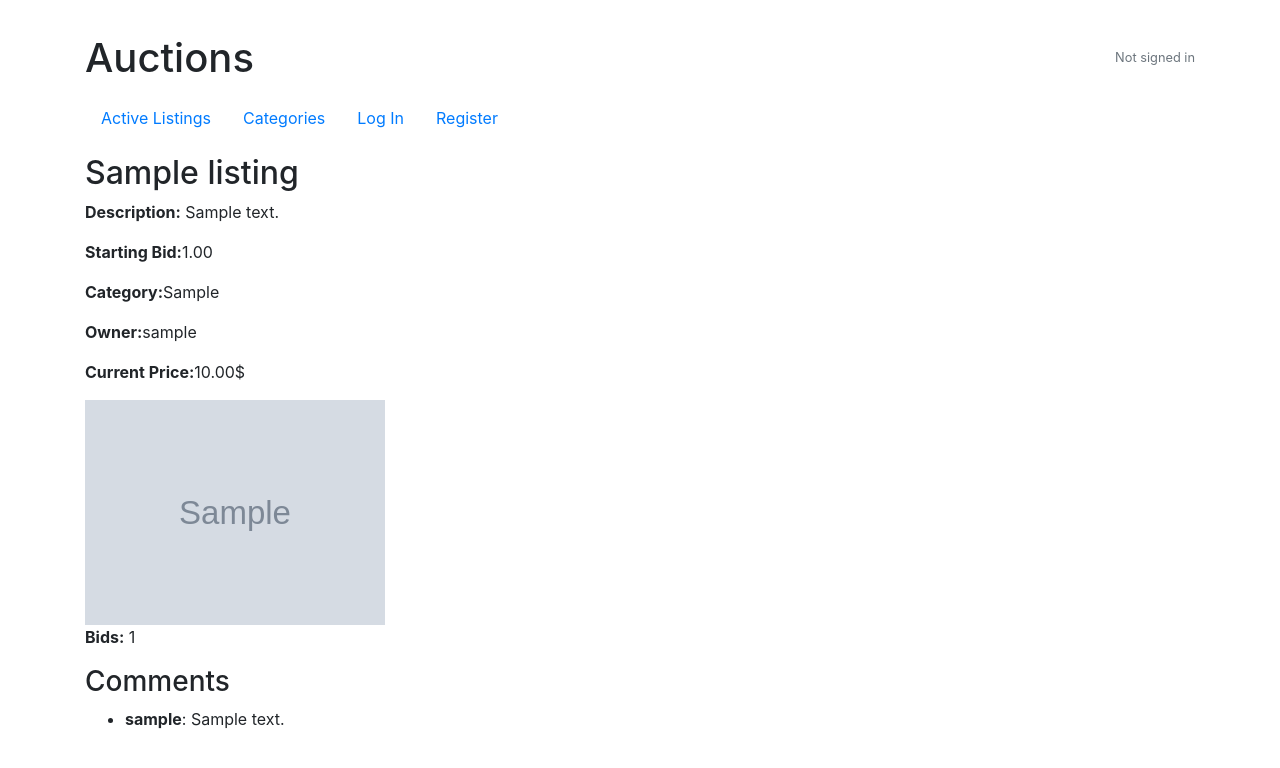
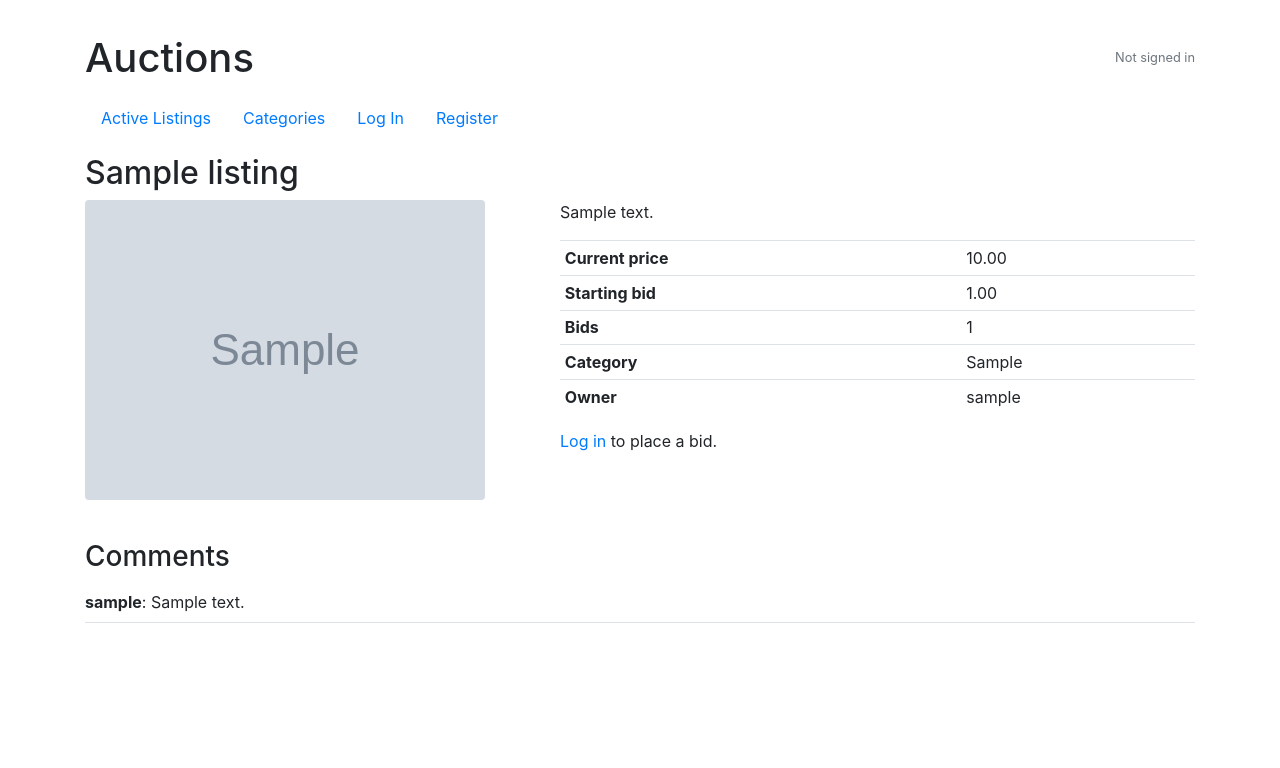
Before and after one commit to manikouchakian/Django-Auction-Site, a Django app: page /listing/1 in a window 1280 px wide. Shown: the top 768 px of the page. Run offline with Django 3.2, Linux system fonts and the light colour scheme; tables that the repository leaves empty hold one stand-in row (values such as "Sample post"); grey boxes marked "Sample" are stand-in pictures; some libraries are stand-ins or nearby versions.

Commit message:
Enhance listing detail layout and error display
Refactor auction listing detail template to improve layout and error handling.

```diff
--- a/auctions/templates/auctions/listing_detail.html
+++ b/auctions/templates/auctions/listing_detail.html
@@ -1,72 +1,98 @@
 {% extends "auctions/layout.html" %}
+
+{% block title %}{{ listing.title }}{% endblock %}
 
 {% block body %}
 
     <h2>{{ listing.title }}</h2>
 
-    <p><strong>Description:</strong> {{ listing.description}} </p>
-    <p><strong>Starting Bid:</strong>{{ listing.starting_bid }}</p>
-    <p><strong>Category:</strong>{{ listing.category }}</p>
-    <p><strong>Owner:</strong>{{ listing.owner.username }}</p>
-    <p><strong>Current Price:</strong>{{ current_price }}$</p>
+    {% if not listing.active %}
+        <div class="alert alert-secondary">
+            This auction is closed.
+            {% if winner %}
+                {% if user == winner %}
+                    <strong>You won it.</strong>
+                {% else %}
+                    Winner: <strong>{{ winner.username }}</strong>
+                {% endif %}
+            {% endif %}
+        </div>
+    {% endif %}
 
+    {% if error %}
+        <div class="alert alert-danger">{{ error }}</div>
+    {% endif %}
+
+    <div class="row">
+        <div class="col-md-5 mb-3">
             {% if listing.image_url %}
-    <img src="{{ listing.image_url }}" alt="{{ listing.title }}" width="300">
+                <img src="{{ listing.image_url }}" alt="{{ listing.title }}" class="img-fluid rounded">
+            {% endif %}
+        </div>
 
-    {% endif %}
-    {% if user.is_authenticated and user == listing.owner and listing.active %}
-        <form action="{% url 'close_auction' listing.id %}" method="post">
+        <div class="col-md-7">
+            <p>{{ listing.description }}</p>
+
+            <table class="table table-sm">
+                <tr><th>Current price</th><td>{{ current_price }}</td></tr>
+                <tr><th>Starting bid</th><td>{{ listing.starting_bid }}</td></tr>
+                <tr><th>Bids</th><td>{{ bid_count }}</td></tr>
+                <tr><th>Category</th><td>{{ listing.category|default:"-" }}</td></tr>
+                <tr><th>Owner</th><td>{{ listing.owner.username }}</td></tr>
+            </table>
+
+            {% if user.is_authenticated %}
+
+                {% if listing.active %}
+                    <form method="post" class="form-inline mb-3">
                         {% csrf_token %}
-            <button type="submit">Close Auction</button>
+                        <input type="number" step="0.01" name="bid_amount"
+                               class="form-control mr-2" placeholder="Your bid">
+                        <button type="submit" name="bid_submit" class="btn btn-primary">Place bid</button>
                     </form>
                 {% endif %}
-        {% if user.is_authenticated and listing.active %}
-            <form method="post">
+
+                <form action="{% url 'toggle_watchlist' listing.id %}" method="post" class="d-inline">
                     {% csrf_token %}
-                <input type="number" step="0.01" name="bid_amount" placeholder="Your Bid...">
-                <button type="submit" name="bid_submit">Place Bid</button>
+                    {% if user in listing.watchers.all %}
+                        <button type="submit" class="btn btn-outline-secondary btn-sm">Remove from watchlist</button>
+                    {% else %}
+                        <button type="submit" class="btn btn-outline-secondary btn-sm">Add to watchlist</button>
+                    {% endif %}
+                </form>
+
+                {% if user == listing.owner and listing.active %}
+                    <form action="{% url 'close_auction' listing.id %}" method="post" class="d-inline">
+                        {% csrf_token %}
+                        <button type="submit" class="btn btn-outline-danger btn-sm">Close auction</button>
                     </form>
                 {% endif %}
+
+            {% else %}
+                <p><a href="{% url 'login' %}">Log in</a> to place a bid.</p>
+            {% endif %}
+        </div>
+    </div>
+
+    <h3 class="mt-4">Comments</h3>
+
     {% if user.is_authenticated %}
-            <form method="post">
+        <form method="post" class="mb-3">
             {% csrf_token %}
-                <textarea name="comment_content" placeholder="Write your Comment ..." required></textarea>
-                <button type="submit" name="comment_submit">Add Comment</button>
+            <textarea name="comment_content" class="form-control mb-2" rows="2"
+                      placeholder="Write a comment" required></textarea>
+            <button type="submit" name="comment_submit" class="btn btn-secondary btn-sm">Add comment</button>
         </form>
     {% endif %}
-    {% if error %}
-            <p style="color:red;">{{ error }}</p>
-    {% endif %}
-    <p><strong>Bids:</strong> {{ bid_count }}</p>
-    <h3>Comments</h3>
-    <ul>
+
+    <ul class="list-unstyled">
         {% for comment in comments %}
-        <li>
+            <li class="border-bottom py-2">
                 <strong>{{ comment.user.username }}</strong>: {{ comment.content }}
             </li>
         {% empty %}
-            <li>No comments yet!</li>
+            <li class="text-muted">No comments yet.</li>
         {% endfor %}
     </ul>
-    {% if user.is_authenticated %}
-        <form action="{% url 'toggle_watchlist' listing.id %}" method="post">
-                {% csrf_token %}
-                {% if user in listing.watchers.all %}
-                    <button type="submit">Remove from Watchlist</button>
-                {% else %}
-                    <button type="submit">Add to Watchlist</button>
-                {% endif %}
-    {% endif %}
-        </form>
-    {% if not listing.active %}
-        <p><strong>This auction is closed.</strong></p>
-        {% if winner %}
-            {% if user == winner %}
-                <p style="color: green;"><strong>You won this Auction!</strong></p>
-            {% else %}
-                <p><strong>Winner:</strong> {{ winner.username }}</p>
-            {% endif %}
-        {% endif %}
-    {% endif %}
 
 {% endblock %}
```
Lines whose indentation alone changed are shown as unchanged.
